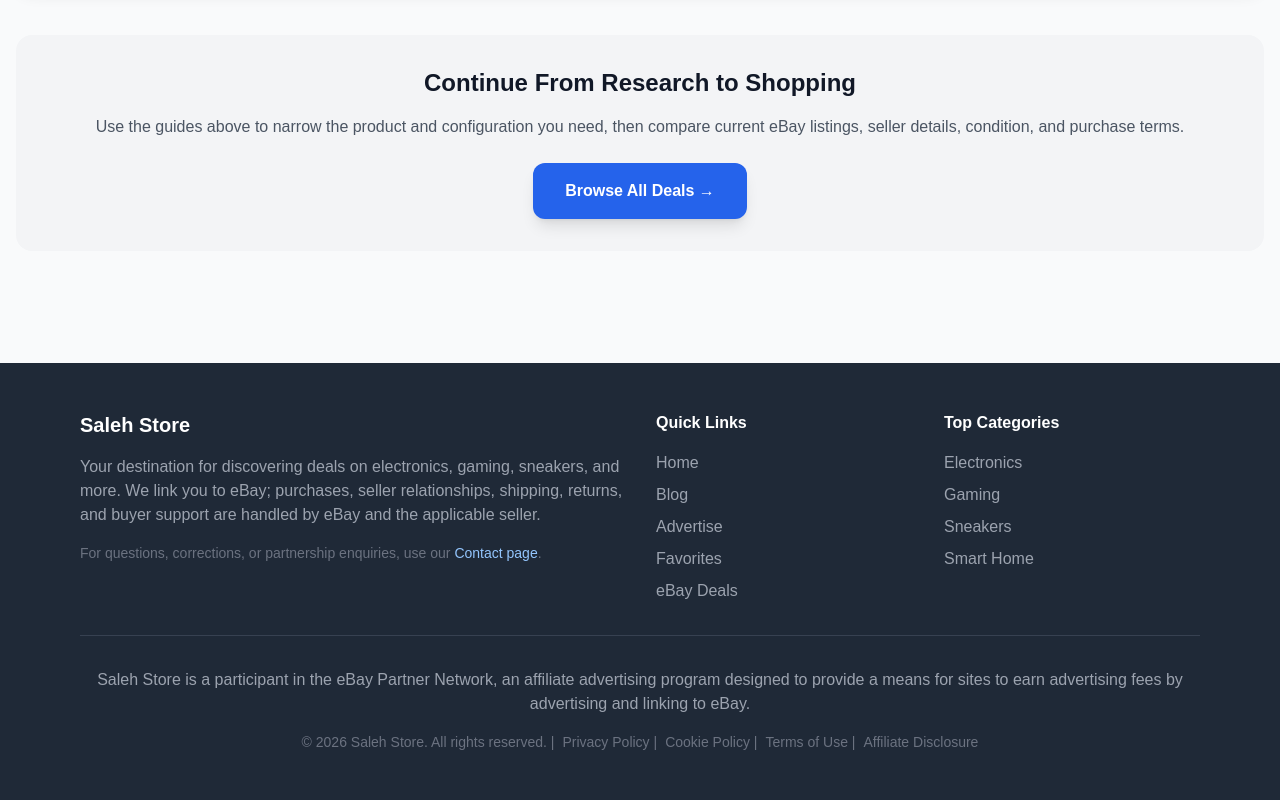
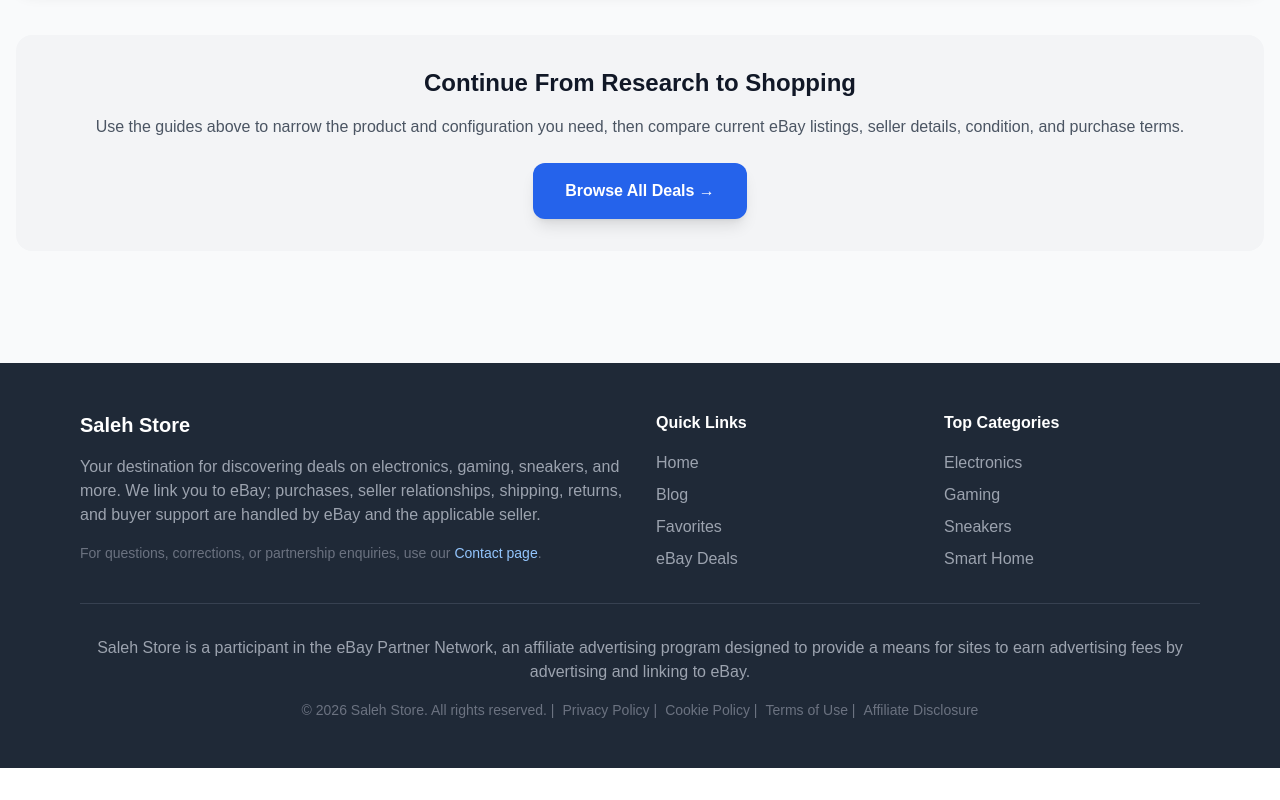
Before and after one commit to SamoTech/ebay-store, a Next.js app: page /blog in a window 1280 px wide. Shown: the part 2026-2826 px from the top of the page. After the commit the page ends 2794 px from the top, so only its background shows below. Built offline with nearby package versions, Linux system fonts and the light colour scheme; no server answers.

Commit message:
fix(adsense): remove direct sponsorship promotion from global navigation

```diff
--- a/components/Footer.tsx
+++ b/components/Footer.tsx
@@ -24,7 +24,6 @@ export default function Footer() {
             <ul className="space-y-2 text-gray-400">
               <li><Link href="/" className="hover:text-white transition-colors">Home</Link></li>
               <li><Link href="/blog" className="hover:text-white transition-colors">Blog</Link></li>
-              <li><Link href="/advertise" className="hover:text-white transition-colors">Advertise</Link></li>
               <li><Link href="/favorites" className="hover:text-white transition-colors">Favorites</Link></li>
               <li><a href="https://www.ebay.com/sch/i.html?_nkw=deals" target="_blank" rel="noopener noreferrer" className="hover:text-white transition-colors">eBay Deals</a></li>
             </ul>
```
